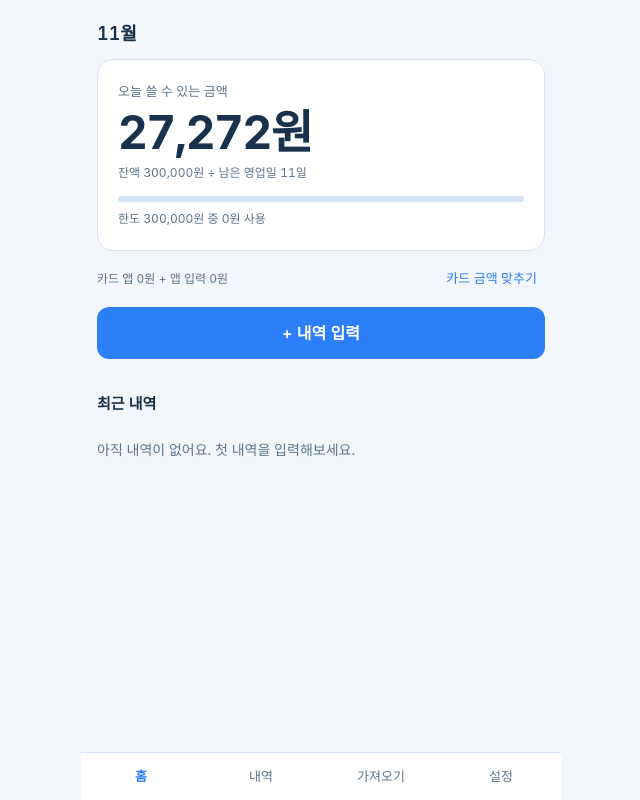
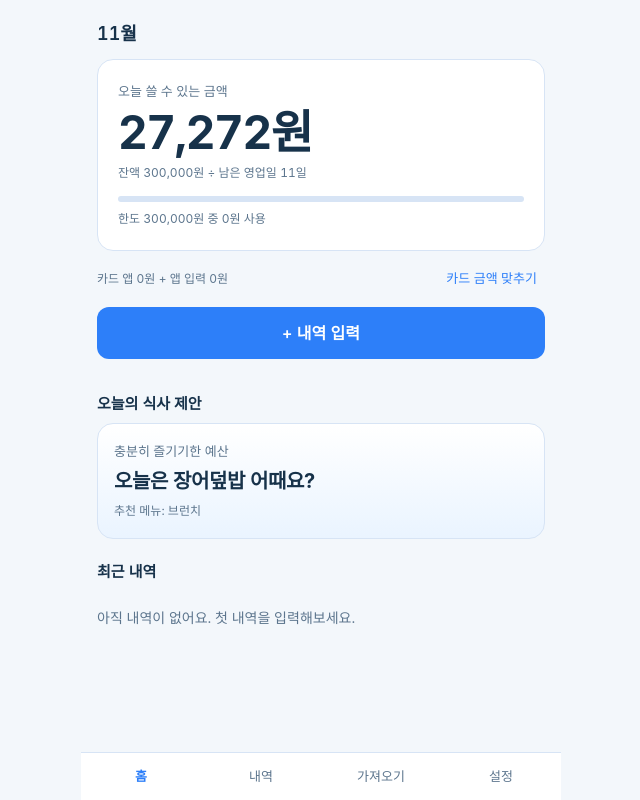
Before and after one commit to ehvzmf/bob, a React (Vite) app: page / in a window 1280 px wide. Shown: the whole page, without its empty margins (319-959 px from the left). Built offline with nearby package versions, Linux system fonts and the light colour scheme.

Commit message:
✨ feat: add meal suggestion card

```diff
--- a/src/App.tsx
+++ b/src/App.tsx
@@ -1,6 +1,7 @@
 import { useEffect, useState } from 'react'
 import { load, save } from './storage'
 import { GUIDES } from './config/guides'
+import { pickMealSuggestion } from './config/recommendations'
 import { applyImport, classify, fromYmd, holidayName, md, offReason, p2, parseCardText, planImport, remainingDays, toYmd, uid, won, WEEK } from './lib'
 import type { Entry, Leave, LeaveKind, PlanRow, State } from './lib'
 
@@ -52,6 +53,7 @@ function Home({ st, today, open }: { st: State; today: string; open: (s: Sheet)
   const recent = st.entries.filter((e) => e.date.startsWith(month)).sort(byDate).slice(0, 4)
   const off = offReason(today, st.settings)
   const leaveAhead = st.leaves.filter((l) => l.date >= today && l.date.startsWith(month) && !l.useCard).length
+  const mealSuggestion = pickMealSuggestion(Math.max(per, 0))
   return (
     <>
       <h1 className="month">{Number(month.slice(5))}월 {off ? `· 오늘은 ${off}` : ''}</h1>
@@ -67,6 +69,12 @@ function Home({ st, today, open }: { st: State; today: string; open: (s: Sheet)
         <button className="ghost" onClick={() => open({ k: 'card' })}>카드 금액 맞추기</button>
       </div>
       <button className="main" onClick={() => open({ k: 'entry' })}>+ 내역 입력</button>
+      <h2>오늘의 식사 제안</h2>
+      <section className="suggestion-card">
+        <p className="cap">{mealSuggestion.tier}한 예산</p>
+        <p className="suggestion-msg">{mealSuggestion.message}</p>
+        <p className="sub">추천 메뉴: {mealSuggestion.menu}</p>
+      </section>
       <h2>최근 내역</h2>
       {recent.length === 0 && <p className="empty">아직 내역이 없어요. 첫 내역을 입력해보세요.</p>}
       {recent.map((e) => <EntryRow key={e.id} e={e} onClick={() => open({ k: 'entry', id: e.id })} />)}
--- /dev/null
+++ b/src/config/recommendations.ts
@@ -0,0 +1,93 @@
+export type BudgetTier = {
+  id: string
+  label: string
+  min: number
+  max: number | null
+  messagePool: string[]
+  menuPool: string[]
+}
+
+export const budgetTiers: BudgetTier[] = [
+  {
+    id: 'tight',
+    label: '가볍게',
+    min: 0,
+    max: 4000,
+    messagePool: [
+      '편의점 갈까요?',
+      '빵이나 먹죠.',
+      '가볍게 컵라면이 정답이에요.',
+    ],
+    menuPool: ['컵라면', '김밥', '샌드위치', '빵', '편의점 도시락'],
+  },
+  {
+    id: 'low',
+    label: '저렴하게',
+    min: 4000,
+    max: 8000,
+    messagePool: [
+      '가성비 있게 한 끼 해결해볼까요?',
+      '김밥이나 든든하게 먹는 날이네요.',
+      '오늘은 무난한 한 끼로 가볍게 마무리해요.',
+    ],
+    menuPool: ['김밥', '컵밥', '샌드위치', '카레', '도시락'],
+  },
+  {
+    id: 'mid',
+    label: '무난하게',
+    min: 8000,
+    max: 15000,
+    messagePool: [
+      '오늘은 무난하게 든든한 한 끼가 좋겠어요.',
+      '가성비 좋은 덮밥이나 한 번 먹어볼까요?',
+      '오늘은 밥 한 공기와 반찬이 만족스러운 날이에요.',
+    ],
+    menuPool: ['제육볶음', '돈까스', '덮밥', '카레', '치킨마요'],
+  },
+  {
+    id: 'high',
+    label: '여유 있게',
+    min: 15000,
+    max: 25000,
+    messagePool: [
+      '오늘은 브런치로 한 번 달려볼까요?',
+      '가볍고 만족스러운 한 끼를 선택해볼까요?',
+      '오늘은 무난하지만 꽤 만족스러운 메뉴가 어울려요.',
+    ],
+    menuPool: ['브런치', '샐러드', '파스타', '돈까스', '쌈밥'],
+  },
+  {
+    id: 'luxury',
+    label: '충분히 즐기기',
+    min: 25000,
+    max: null,
+    messagePool: [
+      '오늘은 장어덮밥 어때요?',
+      '오늘은 우아하게 브런치 어때요?',
+      '오늘은 한 끼를 좀 더 만족스럽게 즐겨볼까요?',
+    ],
+    menuPool: ['장어덮밥', '브런치', '파스타', '스테이크', '정식'],
+  },
+]
+
+export const fallbackMealSuggestion = {
+  title: '오늘 뭐 먹을까요?',
+  summary: '예산과 최근 식비 패턴을 기준으로 추천해요.',
+}
+
+export function resolveTier(amount: number): BudgetTier {
+  return budgetTiers.find((tier) => amount >= tier.min && (tier.max === null || amount < tier.max)) ?? budgetTiers[budgetTiers.length - 1]
+}
+
+export function pickMealSuggestion(amount: number) {
+  const tier = resolveTier(amount)
+  const message = tier.messagePool[Math.floor(Math.random() * tier.messagePool.length)]
+  const menu = tier.menuPool[Math.floor(Math.random() * tier.menuPool.length)]
+  return {
+    title: fallbackMealSuggestion.title,
+    summary: fallbackMealSuggestion.summary,
+    tier: tier.label,
+    message,
+    menu,
+  }
+}
--- a/src/styles.css
+++ b/src/styles.css
@@ -48,3 +48,4 @@ input,textarea{display:block;width:100%;margin-top:4px;padding:10px 12px;font:in
 .day{position:relative;aspect-ratio:1;border:0;border-radius:8px;background:none;font-size:14px}
 .day.off{color:var(--mut);background:var(--bg)}.day:disabled{opacity:.4}
 .day.lv{background:var(--accbg);color:var(--acc);font-weight:600}.day i{position:absolute;bottom:4px;left:50%;width:4px;height:4px;margin-left:-2px;border-radius:50%;background:var(--acc)}
+.suggestion-card{background:linear-gradient(180deg,var(--card),var(--accbg));border:1px solid var(--line);border-radius:16px;padding:18px 16px;margin:8px 0 12px}.suggestion-msg{font-size:20px;font-weight:700;letter-spacing:-.02em;line-height:1.3;margin:6px 0 8px;color:var(--ink)}
```
